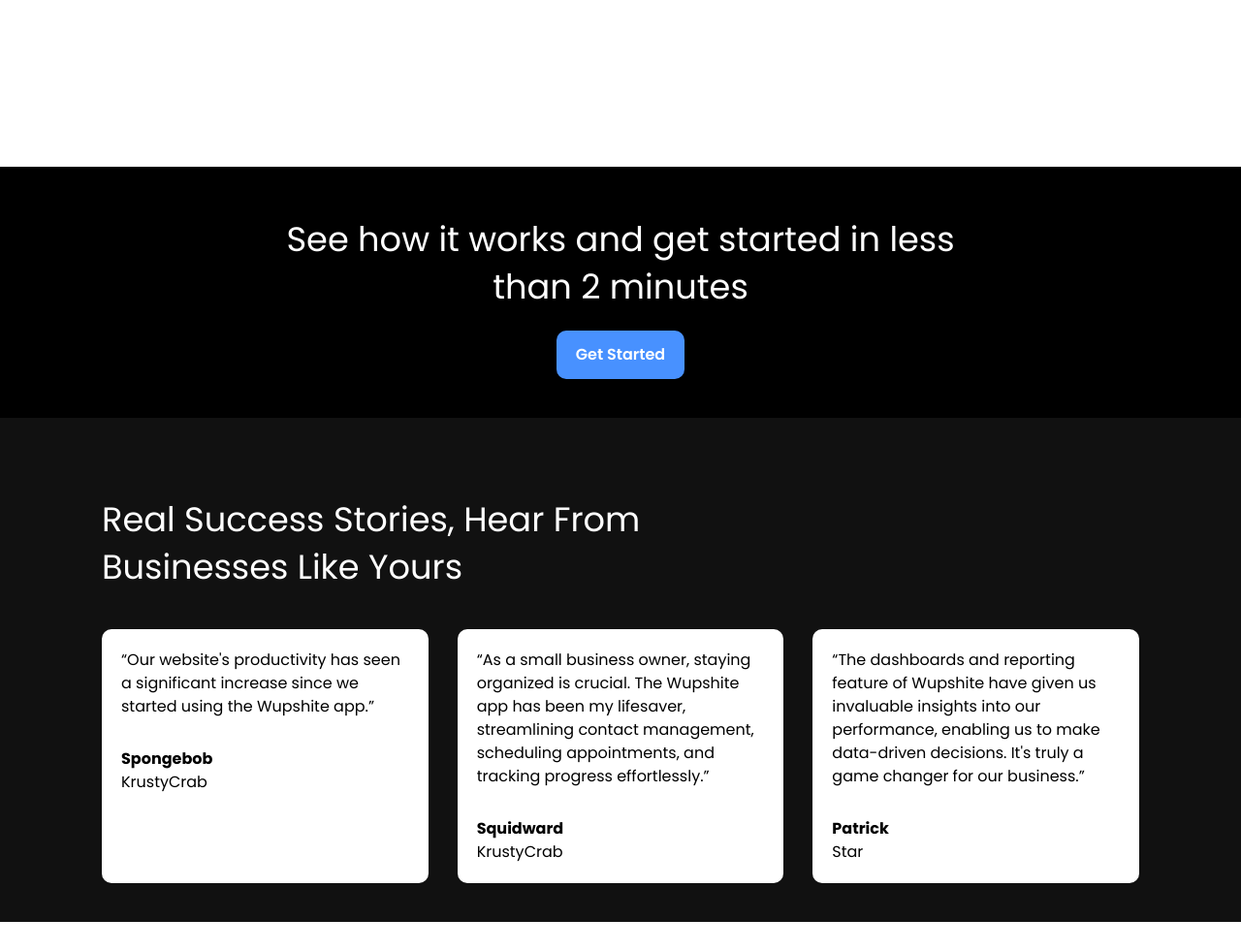
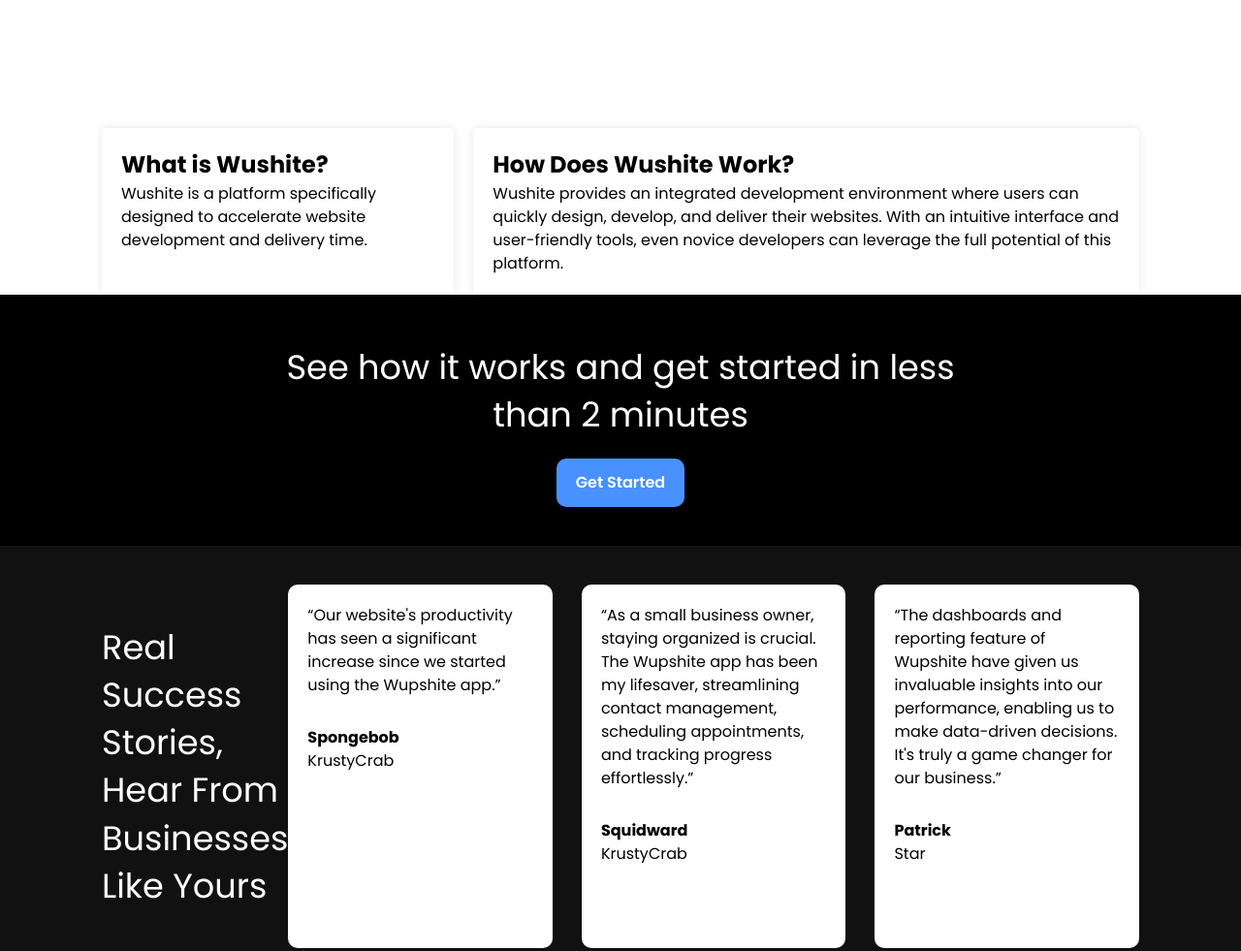
Before and after one commit to wussh/wushite, a plain HTML site: page index.html in a window 1280 px wide. Shown: the part 740-1721 px from the top of the page at 97% size. Drawn offline with Linux system fonts and the light colour scheme.

Commit message:
modified:   css/style.css 	modified:   index.html

```diff
--- a/css/style.css
+++ b/css/style.css
@@ -118,6 +118,29 @@
     width: 70%;
     margin-bottom: 20px;
   }
+
+  .container {
+    display: flex; /* Use flexbox */
+  }
+
+  .aside {
+    flex: 1; /* Take up available space */
+    order: -1; /* Move aside before main */
+    background-color: #ffffff;
+    padding: 20px;
+    margin-right: 20px; /* Add margin for spacing */
+    border-radius: 5px;
+    box-shadow: 0 0 10px rgba(0, 0, 0, 0.1);
+  }
+
+  .main {
+    flex: 2; /* Take up available space */
+    background-color: #ffffff;
+    padding: 20px;
+    border-radius: 5px;
+    box-shadow: 0 0 10px rgba(0, 0, 0, 0.1);
+  }
+
 
   /* Video */
   .video {
--- a/index.html
+++ b/index.html
@@ -68,6 +68,7 @@
         </ul>
       </div>
     </nav>
+
     <!-- Hero -->
     <section class="hero">
       <div class="container">
@@ -87,6 +88,20 @@
         </div>
       </div>
     </section>
+
+    <div class="container">
+      <aside class="aside">
+        <h2>What is Wushite?</h2>
+        <p>Wushite is a platform specifically designed to accelerate website development and delivery time. </p>
+      </aside>
+      <main class="main">
+        <article>
+          <h2>How Does Wushite Work?</h2>
+          <p>Wushite provides an integrated development environment where users can quickly design, develop, and deliver their websites. With an intuitive interface and user-friendly tools, even novice developers can leverage the full potential of this platform.</p>
+        </article>
+      </main>
+    </div>
+
     <!-- Video Section -->
     <section class="video bg-black">
       <div class="container-sm">
@@ -101,6 +116,7 @@
         </div>
       </div>
     </section>
+
     <!-- Testimonials -->
     <section class="testimonials bg-dark">
       <div class="container">
@@ -235,11 +251,8 @@
             </div>
             <div class="faq-group-body">
               <p>
-                Lorem, ipsum dolor sit amet consectetur adipisicing elit. Ad
-                culpa enim blanditiis rem ipsum aliquam, unde iste fugit
-                praesentium eos?
+                Lorem, ipsum dolor sit amet consectetur adipisicing elit. Ad culpa enim blanditiis rem ipsum aliquam, unde iste fugit praesentium eos?
               </p>
-            </div>
             </div>
           </div>
         </div>
```
Lines whose indentation alone changed are shown as unchanged.
